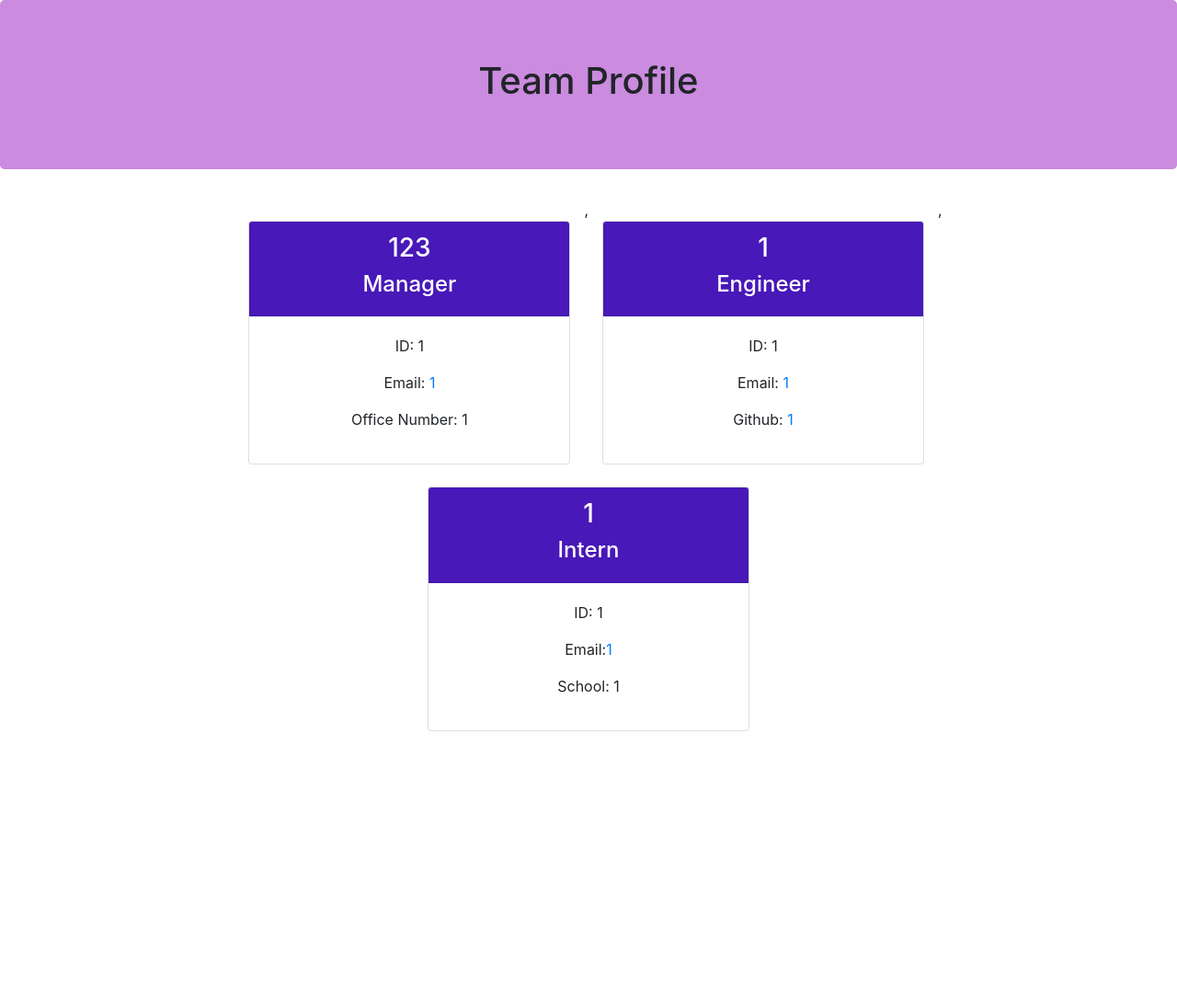
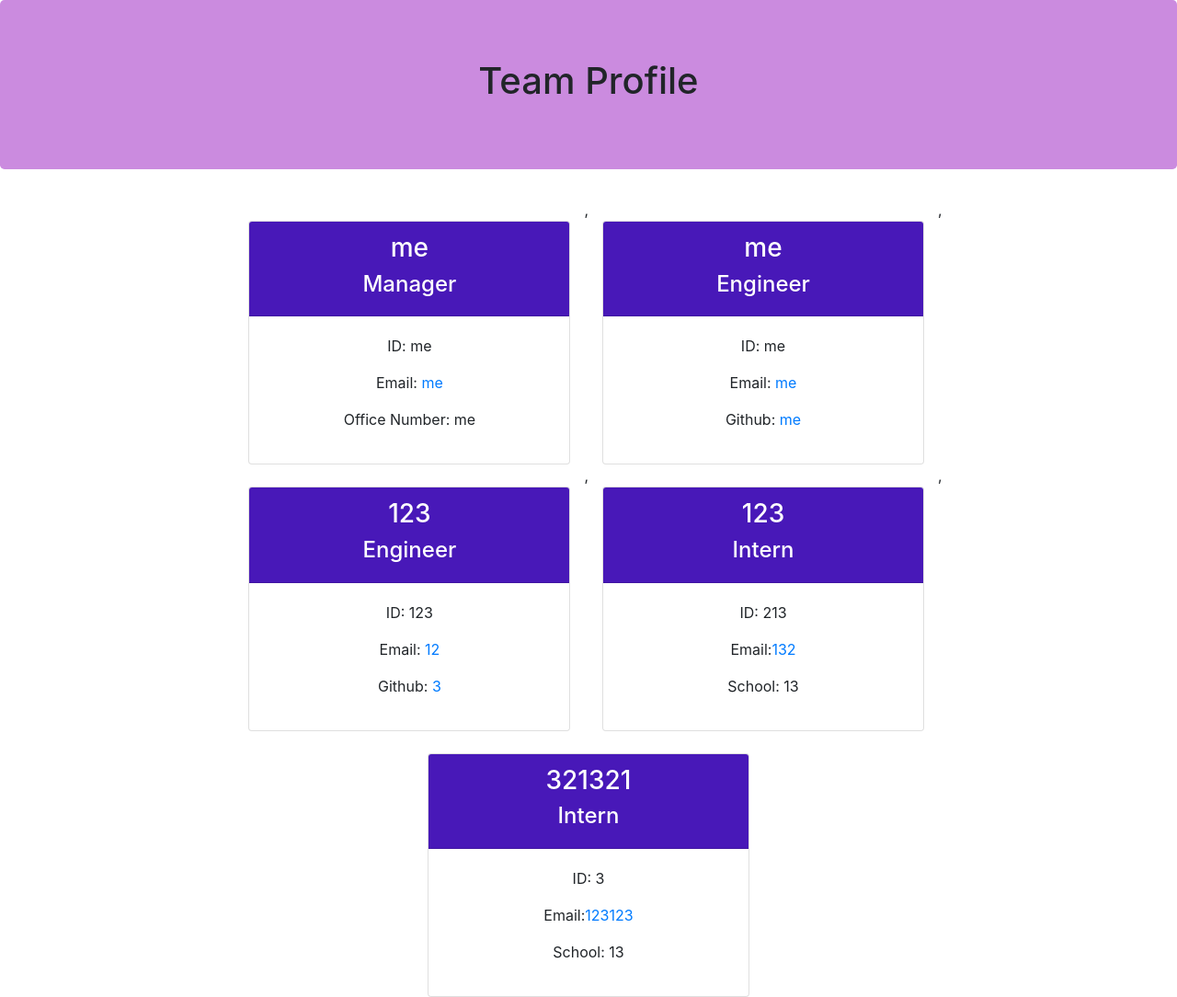
Before and after one commit to danielfu13/yurin87, a website: page page/index.html in a window 1280 px wide. Shown: the whole page at 92% size. Before the commit the page ends 800 px from the top, so only its background shows below. Drawn offline with nearby package versions, Linux system fonts and the light colour scheme.

Commit message:
updated test files

```diff
--- a/page/index.html
+++ b/page/index.html
@@ -24,13 +24,13 @@
     <div class="col-4 mt-4">
         <div class="card">
             <div class="card-header">
-                <h3>123</h3>
+                <h3>me</h3>
                 <h4>Manager</h4>
             </div>
             <div class="card-body">
-                <p class="id">ID: 1</p>
-                <p class="email">Email: <a href="mailto: 1">1</a></p>
-                <p class="officeNumber">Office Number: 1</p>
+                <p class="id">ID: me</p>
+                <p class="email">Email: <a href="mailto: me">me</a></p>
+                <p class="officeNumber">Office Number: me</p>
             </div>
         </div>
     </div>
@@ -38,13 +38,13 @@
     <div class="col-4 mt-4">
         <div class="card">
             <div class="card-header">
-                <h3>1</h3>
+                <h3>me</h3>
                 <h4>Engineer</h4>
             </div>
             <div class="card-body">
-                <p class="id">ID: 1</p>
-                <p class="email">Email: <a href="mailto: 1">1</a></p>
-                <p class="github">Github: <a href="https://github.com/1">1</a></p>
+                <p class="id">ID: me</p>
+                <p class="email">Email: <a href="mailto: me">me</a></p>
+                <p class="github">Github: <a href="https://github.com/me">me</a></p>
             </div>
         </div>
     </div>
@@ -52,14 +52,43 @@
     <div class="col-4 mt-4">
         <div class="card">
             <div class="card-header">
-                <h3>1</h3>
+                <h3>123</h3>
+                <h4>Engineer</h4>
+            </div>
+            <div class="card-body">
+                <p class="id">ID: 123</p>
+                <p class="email">Email: <a href="mailto: 12">12</a></p>
+                <p class="github">Github: <a href="https://github.com/3">3</a></p>
+            </div>
+        </div>
+    </div>
+    ,
+    <div class="col-4 mt-4">
+        <div class="card">
+            <div class="card-header">
+                <h3>123</h3>
                 <h4>Intern</h4>
             </div>
 
             <div class="card-body">
-                <p class="id">ID: 1</p>
-                <p class="email">Email:<a href="mailto:1">1</a></p>
-                <p class="school">School: 1</p>
+                <p class="id">ID: 213</p>
+                <p class="email">Email:<a href="mailto:132">132</a></p>
+                <p class="school">School: 13</p>
             </div>
         </div>
     </div>
+    ,
+    <div class="col-4 mt-4">
+        <div class="card">
+            <div class="card-header">
+                <h3>321321</h3>
+                <h4>Intern</h4>
+            </div>
+
+            <div class="card-body">
+                <p class="id">ID: 3</p>
+                <p class="email">Email:<a href="mailto:123123">123123</a></p>
+                <p class="school">School: 13</p>
+            </div>
+        </div>
+    </div>
```
Also changed, not shown: tests/Engineer.test.js (+18 -0 lines), tests/Intern.test.js (+18 -0 lines), tests/Manager.test.js (+12 -0 lines).
